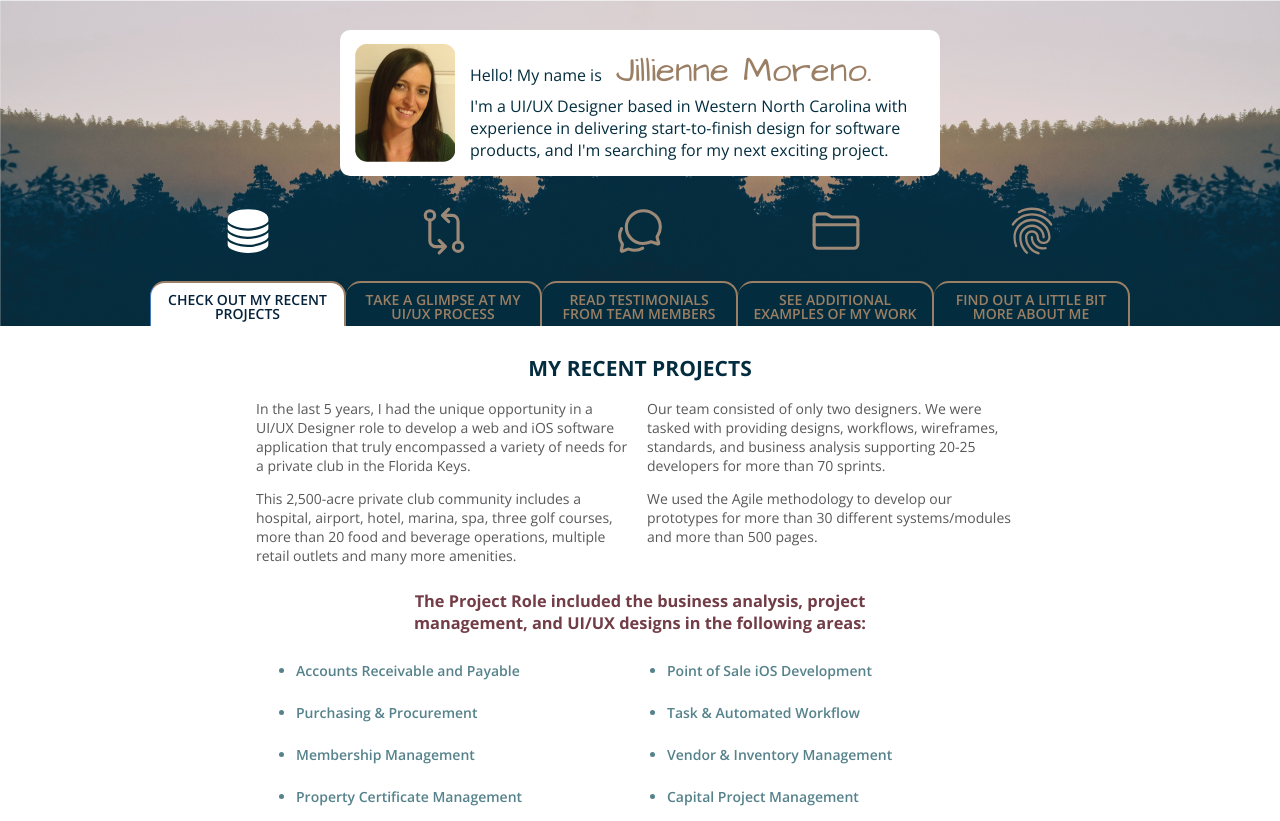
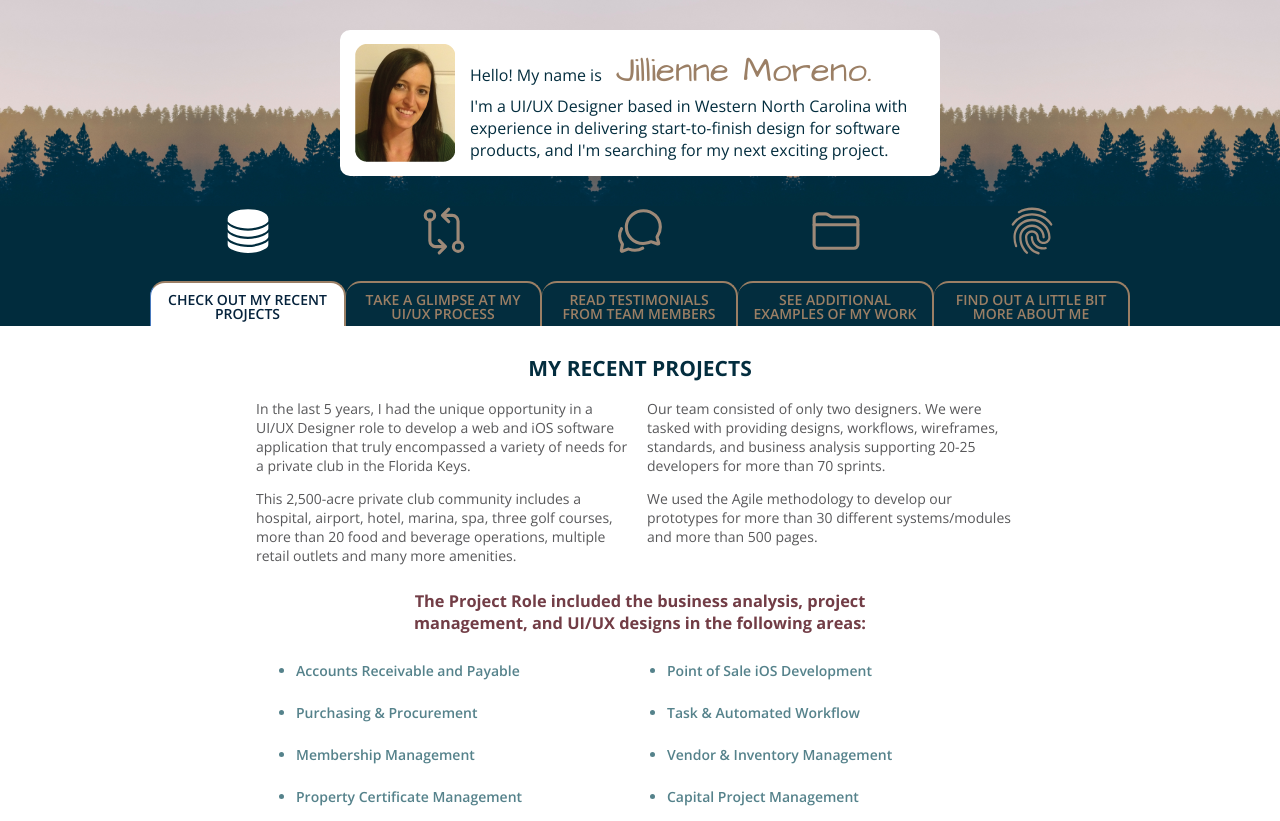
Before and after one commit to jillmoreno/jilliennemoreno.com, a website: page index.html in a window 1280 px wide. Shown: the top 821 px of the page. Drawn offline with nearby package versions, Linux system fonts and the light colour scheme.

Commit message:
Don't stretch the header hero image

```diff
--- a/style.css
+++ b/style.css
@@ -25,10 +25,9 @@ p {
 /** Header **/
 
 header {
-    background-image: url("images/hero2.png");
-    background-repeat: no-repeat;
-    background-size: 100% 100%;
-    height: auto;
+    background-image: url("images/header-background.jpg");
+    background-repeat: repeat-x;
+    background-size: auto 100%;
 
     /* Mobile */
     margin-top: 75px;
@@ -37,6 +36,10 @@ header {
 @media (min-width: 768px) {
     header {
         margin-top: 0;
+    }
+
+    nav {
+        background-color: #012c3d;
     }
 }
 
```
Also changed, not shown: index.html (+2 -4 lines), images/header-background.jpg (added).
